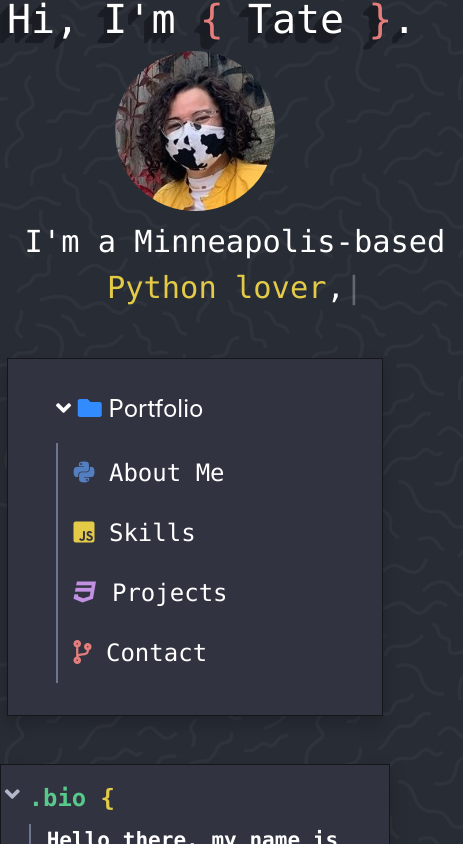
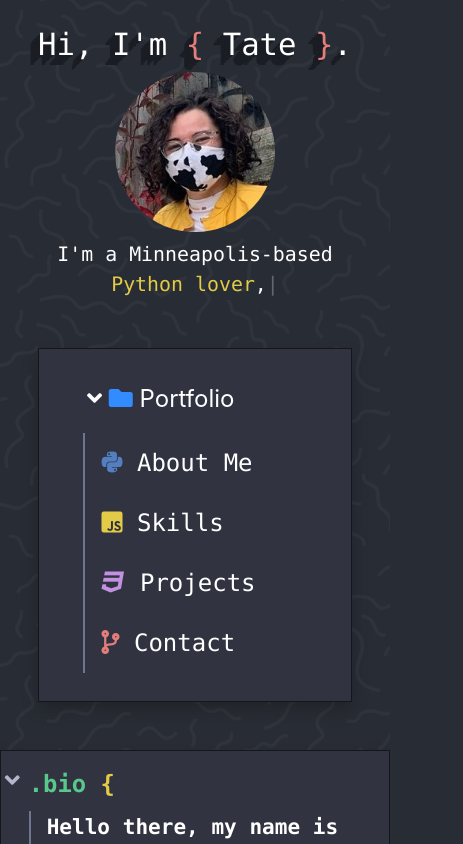
Before and after one commit to tatek1993/Portfolio, a React (Create React App) app: page / in a window 390 px wide. Shown: the top 844 px of the page, 463 px wide, since content can reach past the window. Built offline with nearby package versions, Linux system fonts and the light colour scheme.

Commit message:
setting font sizes in header using calc to smooth out responsive transitions

```diff
--- a/src/SASS/App.scss
+++ b/src/SASS/App.scss
@@ -106,7 +106,7 @@ h3 {
 
 .header-text-container {
   display: flex;
-  margin-top: calc(7vw - 4rem);
+  margin-top: calc(7vw - 2rem);
   min-width: 30%;
   flex-direction: column;
 }
@@ -159,6 +159,7 @@ h3 {
 }
 
 .name {
+  font-size: calc(1.6rem + 1.3vw);
   text-shadow: -.6rem .6rem #1b1d24,
                -.5rem .5rem #1b1d24,
                -.4rem .4rem #1b1d24,
@@ -184,7 +185,7 @@ h3 {
 .header-text {
   text-align: left;
   word-wrap: break-word;
-  font-size: 1.9rem;
+  font-size: calc(1vw + 1rem);
   min-height: 3em;
   min-width: 15em;
   @media (max-width: 1100px){
```
